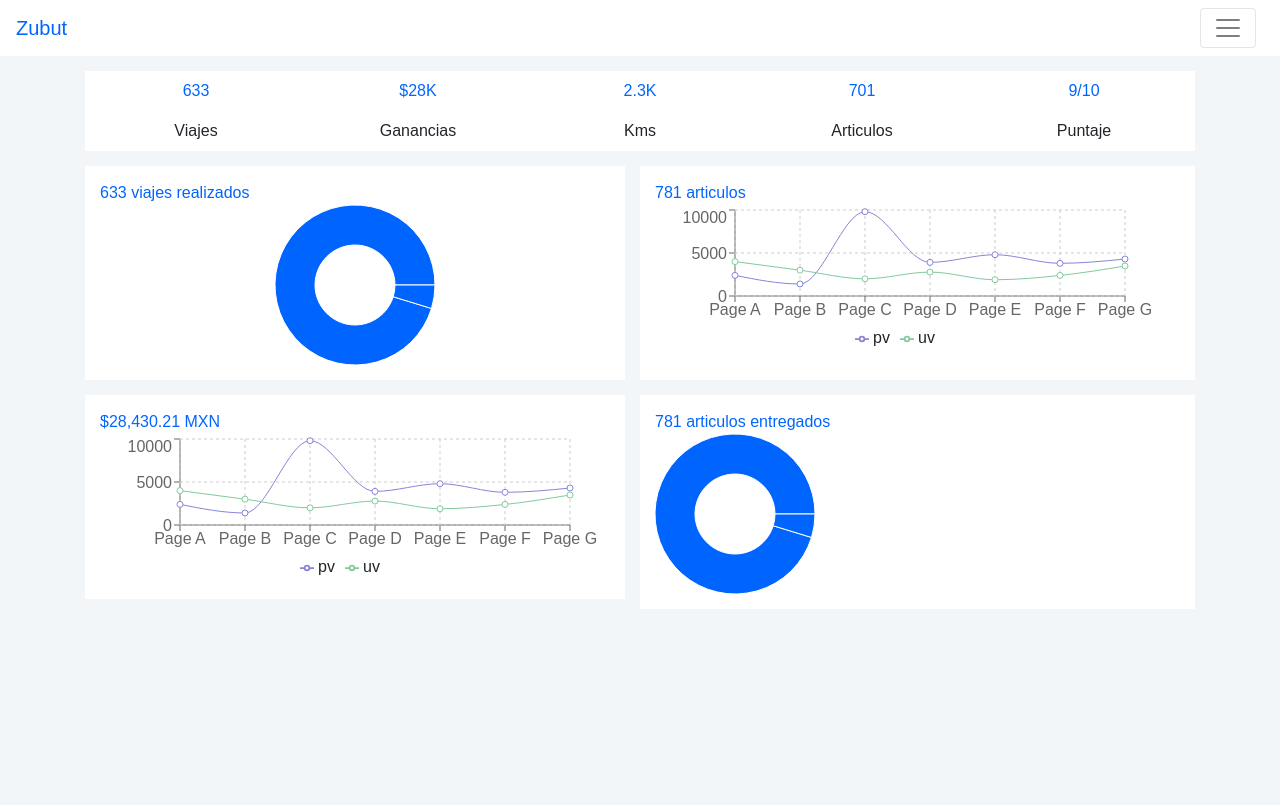
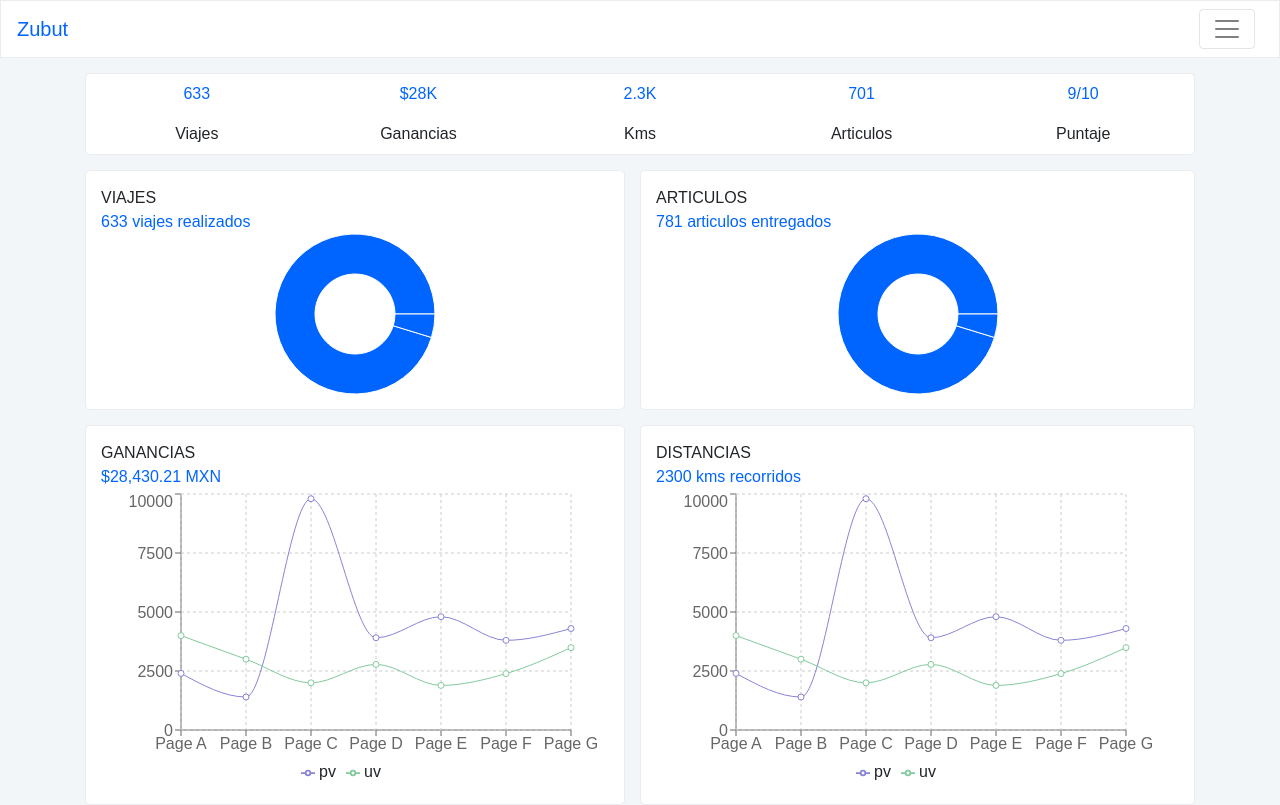
Before and after one commit to Sandalf/react-dashboard, a React (Create React App) app: page / in a window 1280 px wide. Built offline with nearby package versions, Linux system fonts and the light colour scheme; what webfontloader would draw is missing.

Commit message:
Added graph titles

```diff
--- a/src/App.js
+++ b/src/App.js
@@ -79,10 +79,12 @@ class App extends Component {
             </Col>
           </Row>
           <Row className="no-margin">
+
             {/* Viajes */}
             <Col xs="12" md="6" className="viajes">
               <div className="section">
-                <span className="cifra">633 viajes realizados</span>
+                <div><span className="section-title">Viajes</span></div>
+                <div><span className="cifra">633 viajes realizados</span></div>
                 <div className="graph-container">
                   <PieChart width={160} height={160}>
                     <Pie data={data02} cx={75} cy={75} innerRadius={40} outerRadius={80} fill="#0065ff" />
@@ -92,32 +94,30 @@ class App extends Component {
               </div>
             </Col>
 
-            {/* Distancias */}
-            <Col xs="12" md="6" className="section distancias">
+            {/* Paquetes */}
+            <Col xs="12" md="6" className="section paquetes">
               <div>
-                <span className="cifra">781 articulos</span>
-                <div>
-                  <LineChart width={500} height={150} data={distanciasData}
-                    margin={{ top: 5, right: 30, left: 20, bottom: 5 }}>
-                    <XAxis dataKey="name" />
-                    <YAxis />
-                    <CartesianGrid strokeDasharray="3 3" />
+                <div><span className="section-title">Articulos</span></div>
+                <div><span className="cifra">781 articulos entregados</span></div>
+                <div className="graph-container">
+                  <PieChart width={160} height={160}>
+                    <Pie data={data02} cx={75} cy={75} innerRadius={40} outerRadius={80} fill="#0065ff" />
                     <Tooltip />
-                    <Legend />
-                    <Line type="monotone" dataKey="pv" stroke="#8884d8" activeDot={{ r: 8 }} />
-                    <Line type="monotone" dataKey="uv" stroke="#82ca9d" />
-                  </LineChart>
+                  </PieChart>
                 </div>
               </div>
             </Col>
+
           </Row>
           <Row className="no-margin">
+
             {/* Ganancias */}
             <Col xs="12" md="6" className="ganancias">
               <div className="section">
-                <span className="cifra">$28,430.21 MXN</span>
+                <div><span className="section-title">Ganancias</span></div>
+                <div><span className="cifra">$28,430.21 MXN</span></div>
                 <div>
-                  <LineChart width={500} height={150} data={distanciasData}
+                  <LineChart width={500} height={300} data={distanciasData}
                     margin={{ top: 5, right: 30, left: 20, bottom: 5 }}>
                     <XAxis dataKey="name" />
                     <YAxis />
@@ -131,18 +131,26 @@ class App extends Component {
               </div>
             </Col>
 
-            {/* Paquetes */}
-            <Col xs="12" md="6" className="section paquetes">
+            {/* Distancias */}
+            <Col xs="12" md="6" className="section distancias">
               <div>
-                <span className="cifra">781 articulos entregados</span>
-                <div className="graph-container">
-                  <PieChart width={160} height={160}>
-                    <Pie data={data02} cx={75} cy={75} innerRadius={40} outerRadius={80} fill="#0065ff" />
+                <div><span className="section-title">Distancias</span></div>
+                <div><span className="cifra">2300 kms recorridos</span></div>
+                <div>
+                  <LineChart width={500} height={300} data={distanciasData}
+                    margin={{ top: 5, right: 30, left: 20, bottom: 5 }}>
+                    <XAxis dataKey="name" />
+                    <YAxis />
+                    <CartesianGrid strokeDasharray="3 3" />
                     <Tooltip />
-                  </PieChart>
+                    <Legend />
+                    <Line type="monotone" dataKey="pv" stroke="#8884d8" activeDot={{ r: 8 }} />
+                    <Line type="monotone" dataKey="uv" stroke="#82ca9d" />
+                  </LineChart>
                 </div>
               </div>
             </Col>
+
           </Row>
         </Container>
       </div>
--- a/src/index.css
+++ b/src/index.css
@@ -12,6 +12,7 @@ body {
 
 header {
   background: #fff;
+  border: 1px #ebecf0 solid;
 }
 
 /** DASHBOARD **/
@@ -24,6 +25,13 @@ header {
   background: #fff;
   margin-top: 15px;
   padding: 15px;
+  border: 1px #ebecf0 solid;
+  border-radius: 5px;
+}
+
+.section-title {
+  padding-top: 15px;
+  text-transform: uppercase;
 }
 
 .resumen {
@@ -64,12 +72,14 @@ header {
   padding: 0px;
 }
 
-.ganancias .graph-container div:first-child {
-  margin: 0 auto;
-}
-
 @media (min-width: 992px) {
   .ganancias {
     padding-right: 15px;
   }
 }
+
+/**  PAQUETES **/
+
+.paquetes .graph-container div:first-child {
+  margin: 0 auto;
+}
```
